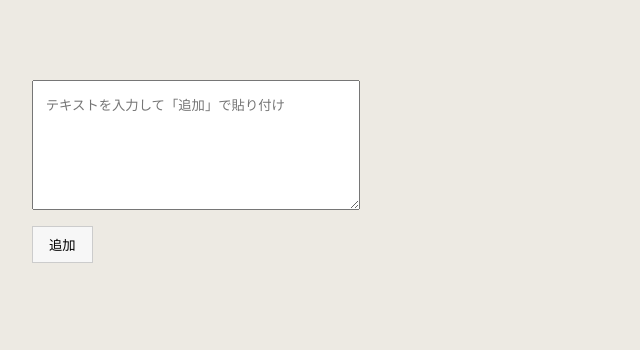
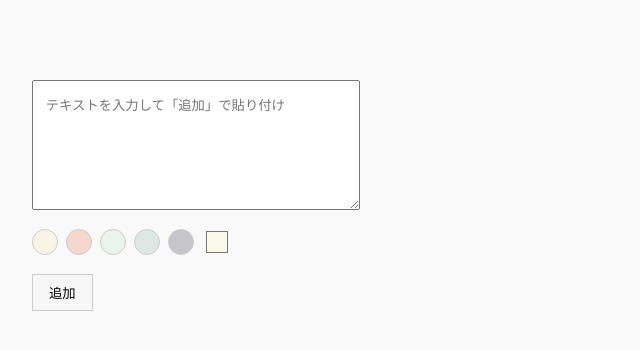
Before and after one commit to adusts/postitter, a Vue app: page / in a window 1280 px wide. Shown: the top 350 px of the page, without its empty margins (0-640 px from the left). Built offline with nearby package versions, Linux system fonts and the light colour scheme.

Commit message:
.posts-itemの背景色を選べるようにする

```diff
--- a/src/App.vue
+++ b/src/App.vue
@@ -5,6 +5,8 @@ const newPost = ref("");
 const Posts = ref([]);
 const nextId = ref(1);
 const grid = ref(null);
+const selectedColor = ref("#f9faea");
+const presetColors = ['#faf4e6', '#f5d7cd', '#eaf3ee', '#dde8e4', '#c6c5ca'];
 
 function submitPost(e) {
     if (e && e.type === "keydown") {
@@ -16,7 +18,7 @@ function submitPost(e) {
 
   const post = newPost.value.trim();
   if (!post) return;
-  Posts.value.push({ id: nextId.value++, post });
+  Posts.value.push({ id: nextId.value++, post, color: selectedColor.value });
   newPost.value = '';
   nextTick(resizeGridItems);
 }
@@ -94,7 +96,11 @@ function resizeGridItems() {
     <div class="container">
     <!-- <h1>Postitter</h1> -->
       <section class="posts-grid" ref="grid">
-        <article class="posts-item" v-for="post in Posts" :key="post.id">
+        <article
+          class="posts-item"
+          v-for="post in Posts"
+          :key="post.id"
+          :style="{ background: post.color || '#fff9c4' }">
           <p>{{ post.post }}</p>
           <button class="btn-delete" @click="deletePost(post.id)">×</button>
         </article>
@@ -109,6 +115,16 @@ function resizeGridItems() {
           placeholder="テキストを入力して「追加」で貼り付け"
           @keydown.enter="submitPost"
         ></textarea>
+        <div class="color-picker">
+          <span
+            v-for="preset in presetColors"
+            :key="preset"
+            class="color-swatch"
+            :style="{ background: preset, border: selectedColor === preset ? '2px solid #333' : '1px solid #ccc' }"
+            @click="selectedColor = preset">
+          </span>
+          <input type="color" class="color-circle" v-model="selectedColor" />
+        </div>
         <button type="submit">追加</button>
       </form>
     </div>
@@ -118,7 +134,7 @@ function resizeGridItems() {
 <style scoped>
 main {
   height: 100vh;
-  background-color: #edeae3;
+  background-color: #f9f9f9;
   padding: 2rem;
 }
 
@@ -187,4 +203,31 @@ article .btn-delete {
     opacity: 1;
   }
 }
+.color-picker {
+
+  display: flex;
+  align-items: center;
+  gap: 8px;
+
+}
+
+.color-swatch {
+  width: 24px;
+  height: 24px;
+  border-radius: 50%;
+  cursor: pointer;
+  display: inline-block;
+}
+.color-circle {
+  -webkit-appearance: none;
+  -moz-appearance: none;
+  appearance: none;
+  background-color: transparent;
+  width: 30px;
+  height: 32px;
+  cursor: pointer;
+  border: none;
+
+}
+
 </style>
```
